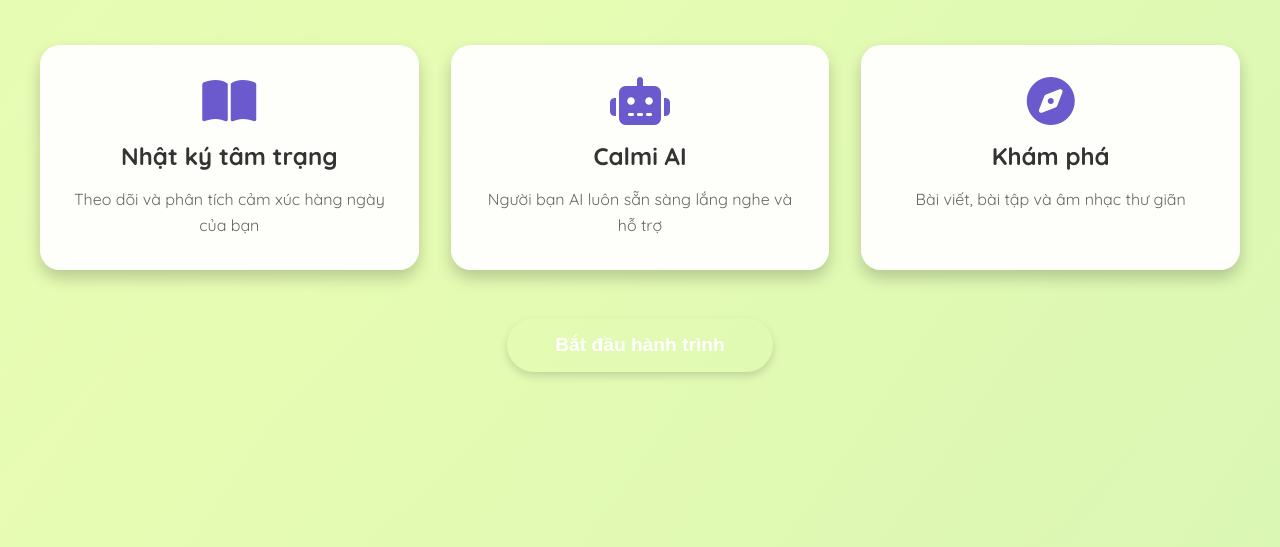
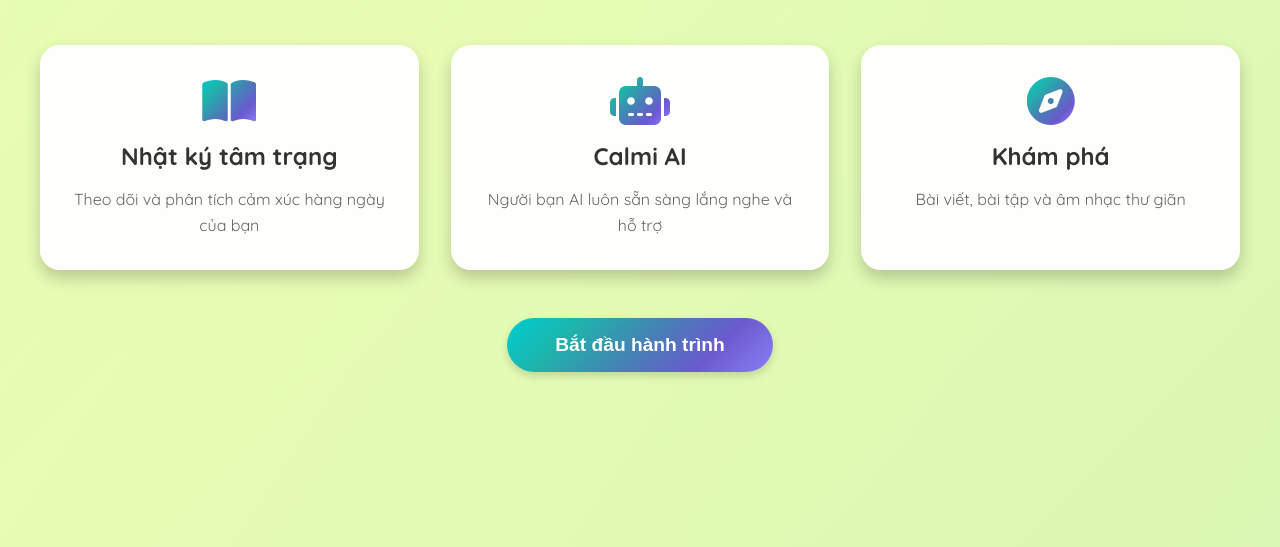
Before and after one commit to QuangTam1101/here4u-render, a website: page index.html in a window 1280 px wide. Shown: the part 253-800 px from the top of the page. Drawn offline with nearby package versions, Linux system fonts and the light colour scheme.

Commit message:
home.css

```diff
--- a/css/home.css
+++ b/css/home.css
@@ -45,11 +45,15 @@
 
 .feature-card:hover {
     transform: translateY(-5px);
+    box-shadow: 0 12px 24px rgba(106, 90, 205, 0.3);
 }
 
 .feature-card i {
     font-size: 3rem;
-    color: var(--primary);
+    background: var(--ocean-gradient);
+    -webkit-background-clip: text;
+    -webkit-text-fill-color: transparent;
+    background-clip: text;
     margin-bottom: 1rem;
 }
 
@@ -68,18 +72,35 @@
     padding: 1rem 3rem;
     font-size: 1.2rem;
     font-weight: 600;
-    background: var(--rainbow-gradient);
+    background: var(--ocean-gradient); /* Đổi sang ocean gradient */
     color: var(--white);
     border: none;
     border-radius: 50px;
     cursor: pointer;
     transition: all 0.3s;
     box-shadow: var(--shadow-md);
+    position: relative;
+    overflow: hidden;
+}
+
+.cta-button::before {
+    content: '';
+    position: absolute;
+    top: 0;
+    left: -100%;
+    width: 100%;
+    height: 100%;
+    background: linear-gradient(90deg, transparent, rgba(255,255,255,0.3), transparent);
+    transition: left 0.5s;
+}
+
+.cta-button:hover::before {
+    left: 100%;
 }
 
 .cta-button:hover {
     transform: translateY(-3px);
-    box-shadow: var(--shadow-lg);
+    box-shadow: 0 8px 20px rgba(106, 90, 205, 0.4);
 }
 
 @media (max-width: 768px) {
```
